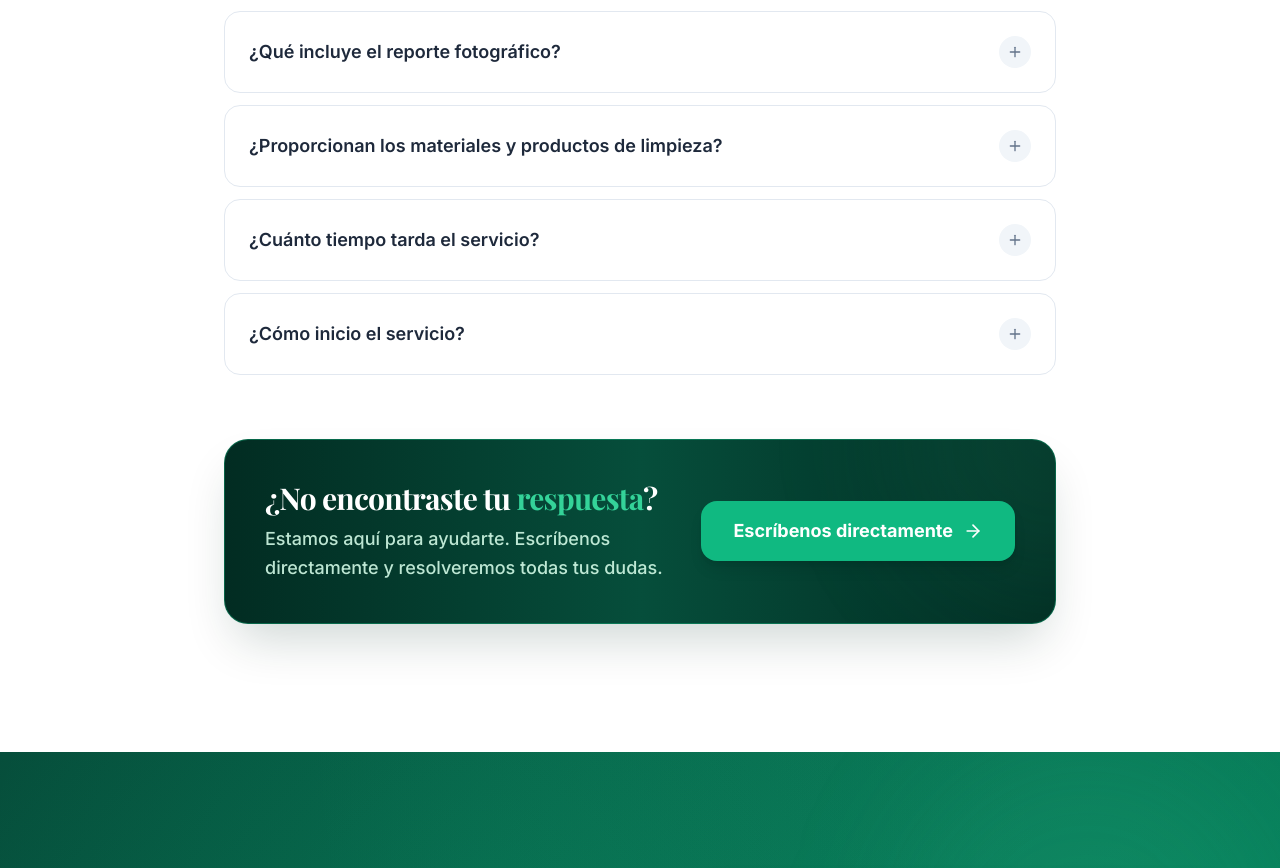
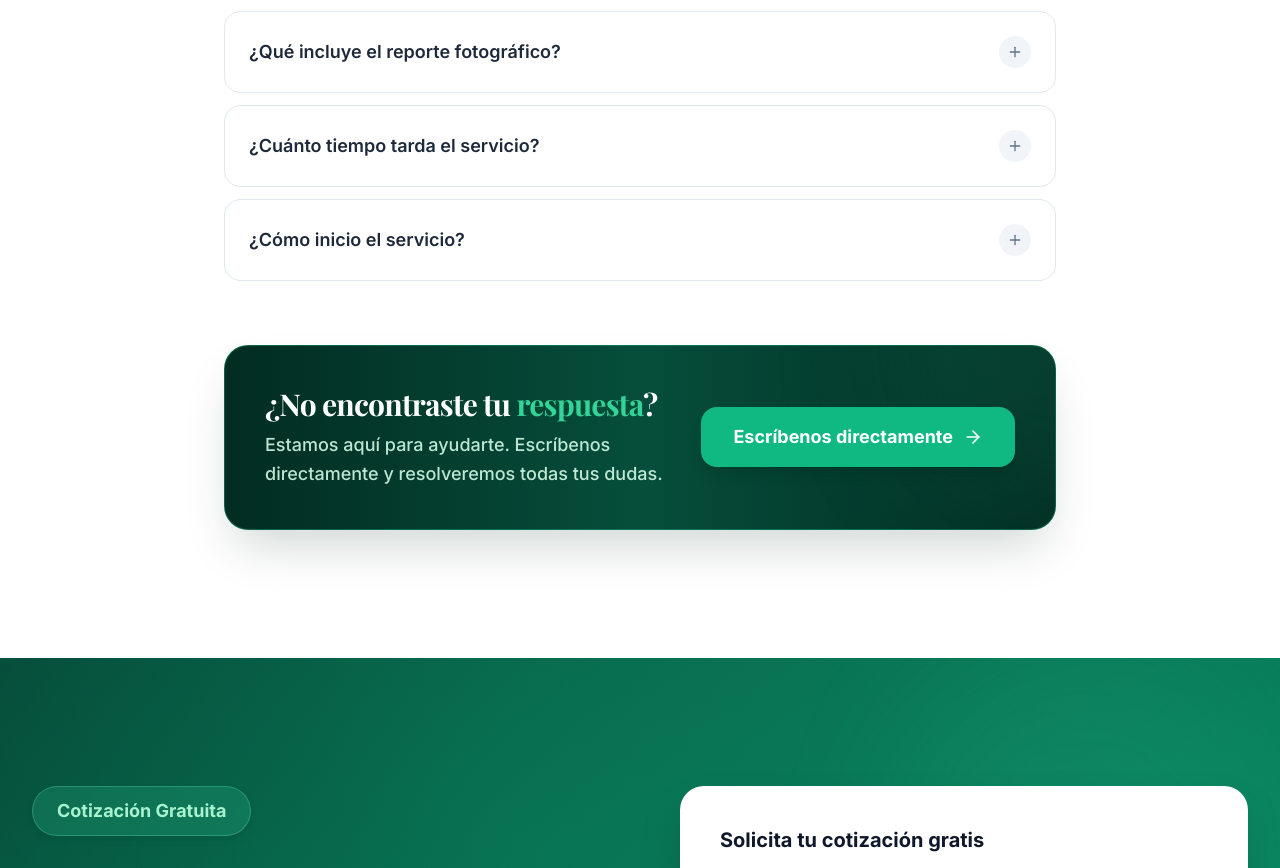
Before and after one commit to Seraphael-mishkan/arboledacut-web, a React (Vite) app: page / in a window 1280 px wide. Shown: the part 8720-9588 px from the top of the page. Built offline with nearby package versions, Linux system fonts and the light colour scheme.

Commit message:
Actualizar respuesta de presencia y eliminar pregunta de materiales en FAQ

```diff
--- a/src/components/FAQ.tsx
+++ b/src/components/FAQ.tsx
@@ -10,7 +10,7 @@ const faqs = [
   },
   {
     question: '¿Necesito estar presente durante el servicio?',
-    answer: 'No es necesario. La mayoría de nuestros clientes nos proporcionan acceso a su propiedad y reciben reportes fotográficos después de cada visita. Nuestro personal está verificado y asegurado para tu tranquilidad.',
+    answer: 'No es necesario. La mayoría de nuestros clientes nos proporcionan acceso a su propiedad y reciben reportes fotográficos después de cada visita.',
   },
   {
     question: '¿Qué pasa si no estoy satisfecho con el servicio?',
@@ -23,10 +23,6 @@ const faqs = [
   {
     question: '¿Qué incluye el reporte fotográfico?',
     answer: 'Después de cada visita, recibirás por WhatsApp un reporte con fotos del antes y después de cada área atendida: jardines, alberca, interiores y exteriores. Así puedes verificar el trabajo desde cualquier lugar.',
-  },
-  {
-    question: '¿Proporcionan los materiales y productos de limpieza?',
-    answer: 'Sí, nosotros llevamos todo el equipo, herramientas y productos necesarios. Usamos productos ecológicos y de alta calidad. Los químicos para la alberca también están incluidos en nuestros planes.',
   },
   {
     question: '¿Cuánto tiempo tarda el servicio?',
```
